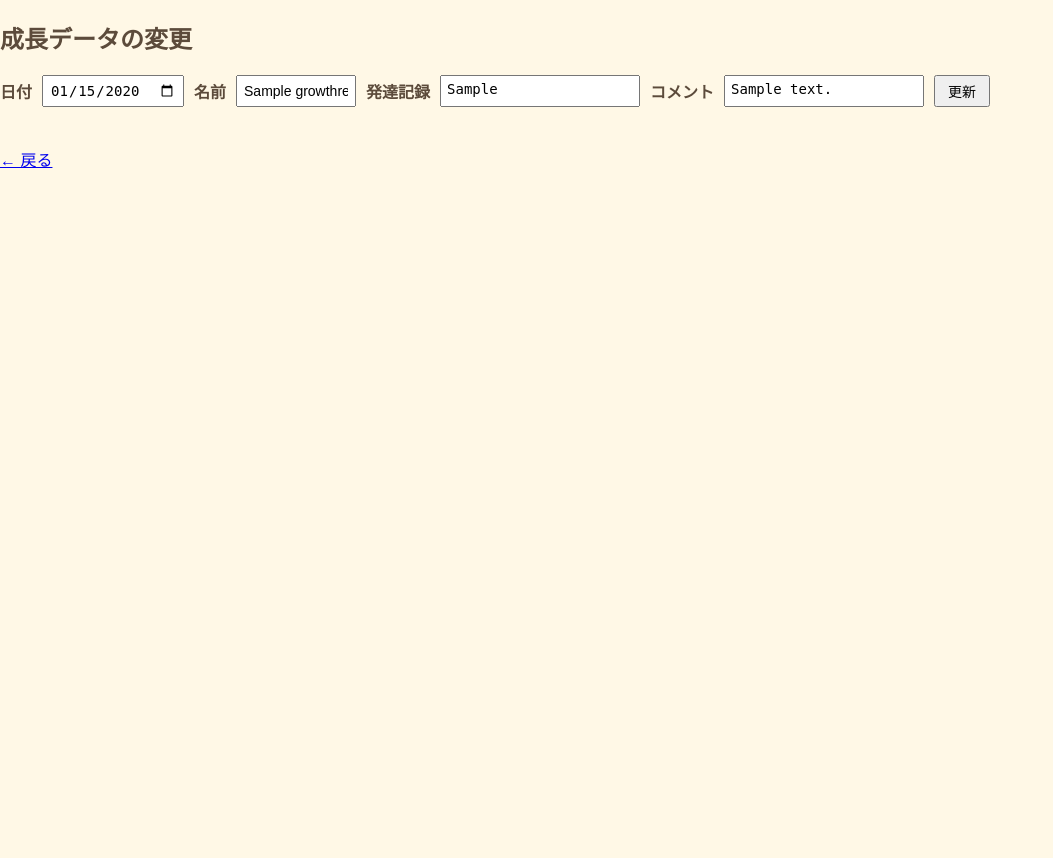
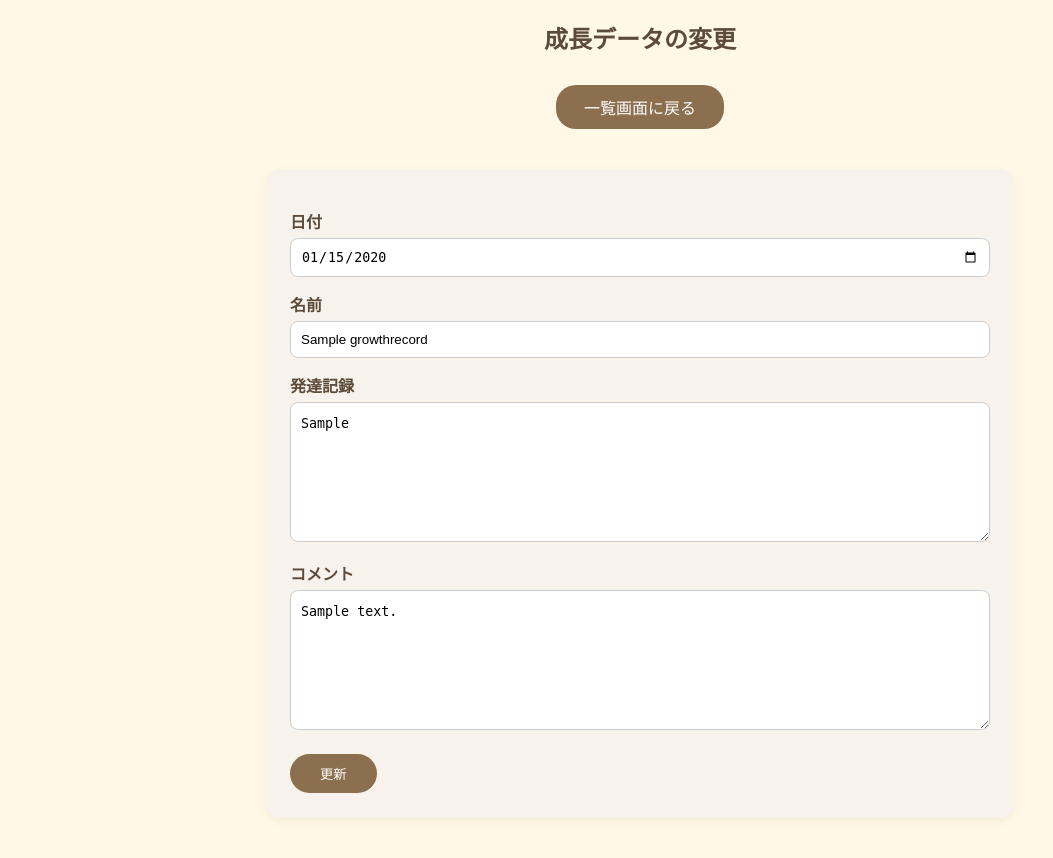
Before and after one commit to Kyounopopi/tiisanaproject, a Django app: page /growth/update/1/ in a window 1280 px wide. Shown: the part 55-913 px from the top of the page, without its empty margins (0-1053 px from the left). Before the commit the page ends 223 px from the top, so only its background shows below. Run offline with Django 5.2, Linux system fonts and the light colour scheme; tables that the repository leaves empty hold one stand-in row (values such as "Sample post").

Commit message:
UIの修正

```diff
--- a/tiisanaproject/growthapp/static/growthapp/style.css
+++ b/tiisanaproject/growthapp/static/growthapp/style.css
@@ -19,7 +19,7 @@ th {
 }
 
 /* =========================
-   一覧データだけ中央寄せ
+   一覧データ中央寄せ
    ========================= */
 
 tbody td {
@@ -27,58 +27,64 @@ tbody td {
 }
 
 /* =========================
-   登録・変更フォーム（横並び・統一）
+   登録フォーム（base寄せ）
    ========================= */
 
 .register-form {
-    display: flex;
-    align-items: center;
-    gap: 10px;
-    margin-bottom: 30px;
-    flex-wrap: nowrap;          /* 折り返し防止 */
+    max-width: 700px;
+    margin: 40px auto;
+    padding: 25px;
+    background: #f7f3ec;
+    border-radius: 16px;
+    box-shadow: 0 3px 10px rgba(0,0,0,0.05);
+    display: block;
+    clear: both; /* ← float対策 */
 }
 
-/* label */
+/* ラベル */
 .register-form label {
+    display: block;
     font-weight: bold;
-    white-space: nowrap;        /* ラベル改行防止 */
+    margin-top: 15px;
+    margin-bottom: 5px;
 }
 
-/* 入力欄・ボタン 共通設定 */
+/* 入力欄 */
 .register-form input[type="date"],
 .register-form input[type="text"],
-.register-form textarea,
-.register-form button {
-    height: 32px;
-    padding: 4px 6px;
-    font-size: 14px;
+.register-form textarea {
+    width: 100%;
+    padding: 10px;
+    border-radius: 8px;
+    border: 1px solid #ccc;
     box-sizing: border-box;
 }
 
-/* 名前入力 */
-.register-form input[type="text"] {
-    width: 120px;
+/* textarea */
+.register-form textarea {
+    min-height: 140px;
+    resize: vertical;
+    white-space: pre-wrap;
+    line-height: 1.6;
 }
 
-/* textarea を 1行入力風に */
-.register-form textarea {
-    width: 200px;
-    resize: none;
-    overflow: hidden;
-    line-height: 1.4;
-    white-space: nowrap;        /* 改行防止 */
+/* 登録ボタン */
+.register-form button {
+    margin-top: 20px;
+    padding: 10px 30px;
+    border: none;
+    border-radius: 20px;
+    background: #8b6f4e;
+    color: white;
+    cursor: pointer;
 }
 
-/* 登録・更新ボタン */
-.register-form button {
-    padding: 0 12px;
-    cursor: pointer;
-    white-space: nowrap;        /* 文字の縦並び防止 */
-    align-self: center;         /* 高さズレ防止 */
+.register-form button:hover {
+    background: #6f563c;
 }
 
 /* =========================
-   変更・削除ボタン（一覧用）
+   操作ボタン
    ========================= */
 
 .action-buttons {
@@ -109,3 +115,47 @@ tbody td {
     color: white;
     cursor: pointer;
 }
+
+/* =========================
+   完了メッセージページ
+   ========================= */
+
+.complete-message {
+    max-width: 600px;
+    margin: 80px auto; /* 中央寄せ安定 */
+    padding: 30px;
+    text-align: center;
+    background: #f7f3ec;
+    border-radius: 16px;
+    box-shadow: 0 3px 10px rgba(0,0,0,0.05);
+    clear: both; /* ← 右上寄り防止 */
+}
+
+.complete-message h2 {
+    margin-bottom: 20px;
+}
+
+/* 戻るボタン */
+.back-link,
+
+.complete-message a {
+    display: inline-block;
+    margin-top: 20px;
+    padding: 10px 28px;
+    background: #8b6f4e;
+    color: white;
+    text-decoration: none;
+    border-radius: 20px;
+}
+
+.back-link:hover,
+.complete-message a:hover {
+    background: #6f563c;
+}
+
+/* 中央配置だけ追加 */
+.back-link {
+    display: block;
+    width: fit-content;
+    margin: 30px auto;
+}
--- a/tiisanaproject/growthapp/templates/growth_update.html
+++ b/tiisanaproject/growthapp/templates/growth_update.html
@@ -5,7 +5,12 @@
 
 <link rel="stylesheet" href="{% static 'growthapp/style.css' %}">
 
-<h2>成長データの変更</h2>
+<h2 style="text-align: center;">成長データの変更</h2>
+
+
+<a href="{% url 'growthapp:growth' %}" class="back-link">
+    一覧画面に戻る
+</a>
 
 <form method="POST" class="register-form">
     {% csrf_token %}
@@ -31,8 +36,4 @@
     <button type="submit">更新</button>
 </form>
 
-<a href="{% url 'growthapp:growth' %}" style="display:inline-block; margin-top:10px;">
-    ← 戻る
-</a>
-
 {% endblock %}
```
Also changed, not shown: tiisanaproject/growthapp/templates/growth.html (+4 -4 lines), tiisanaproject/growthapp/templates/growth_complete.html (+53 -5 lines), tiisanaproject/growthapp/templates/growth_delete_complete.html (+52 -5 lines), tiisanaproject/growthapp/templates/growth_update_complete.html (+48 -5 lines).
